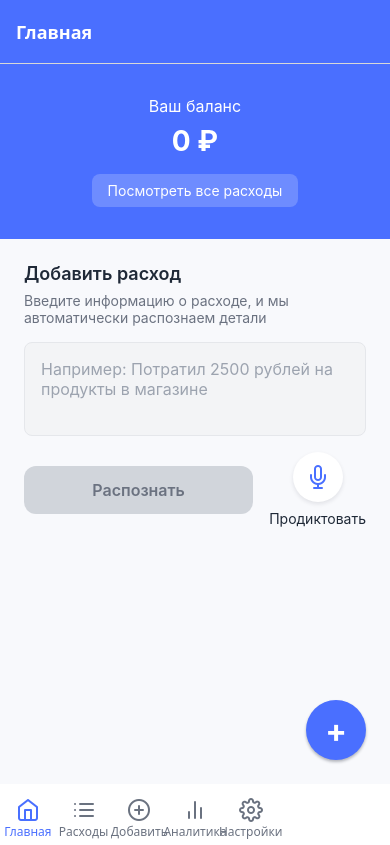
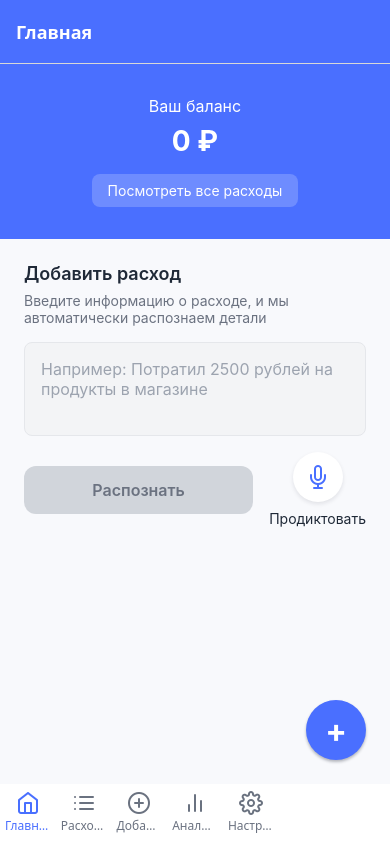
Before and after one commit to ohchillman/FinanceApp, a React Native app: screen / in a window 390 px wide. Built offline with nearby package versions, Linux system fonts and the light colour scheme.

Commit message:
Simplify tab bar and fix icon alignment with platform-specific adjustments

```diff
--- a/src/navigation/AppNavigator.js
+++ b/src/navigation/AppNavigator.js
@@ -1,5 +1,5 @@
 import React from 'react';
-import { View, Text, Image, StyleSheet, Dimensions } from 'react-native';
+import { Image, StyleSheet, Platform } from 'react-native';
 import { createBottomTabNavigator } from '@react-navigation/bottom-tabs';
 import { createStackNavigator } from '@react-navigation/stack';
 import { useSafeAreaInsets } from 'react-native-safe-area-context';
@@ -140,73 +140,43 @@ const SettingsStack = () => (
   </Stack.Navigator>
 );
 
-// Компонент для таба с точным позиционированием
-const CustomTabBarItem = ({ label, icon, isFocused, onPress, color }) => {
-  return (
-    <View style={styles.tabItem}>
-      <View style={styles.iconWrapper}>
-        <Image
-          source={icon}
-          style={[styles.tabIcon, { tintColor: color }]}
-          resizeMode="contain"
-        />
-      </View>
-      <Text style={[styles.tabLabel, { color }]}>{label}</Text>
-    </View>
-  );
-};
-
 // Основной навигатор приложения
 const AppNavigator = () => {
   const insets = useSafeAreaInsets();
 
   return (
     <Tab.Navigator
-      screenOptions={({ route }) => ({
+      initialRouteName="HomeTab"
+      screenOptions={{
         tabBarActiveTintColor: COLORS.PRIMARY,
         tabBarInactiveTintColor: COLORS.GRAY_500,
         tabBarStyle: {
           backgroundColor: COLORS.SURFACE,
           borderTopWidth: 0,
-          elevation: 0,
-          shadowOpacity: 0,
           height: 60 + insets.bottom,
-          paddingBottom: insets.bottom,
-          display: 'flex',
-          flexDirection: 'row',
-          justifyContent: 'space-around',
-          alignItems: 'center',
-          paddingHorizontal: 0,
-        },
-        tabBarShowLabel: true,
-        tabBarLabelPosition: 'below-icon',
-        tabBarLabelStyle: {
-          fontSize: 12,
-          lineHeight: 16,
-          marginTop: 0,
-          paddingTop: 0,
-        },
-        tabBarItemStyle: {
-          flex: 1,
-          height: '100%',
-          alignItems: 'center',
-          justifyContent: 'center',
-          paddingTop: 8,
           paddingBottom: insets.bottom,
         },
         headerShown: false,
-      })}
+        tabBarIconStyle: {
+          marginTop: Platform.OS === 'ios' ? 5 : 0,
+        },
+        tabBarLabelStyle: {
+          fontSize: 12,
+          marginBottom: Platform.OS === 'ios' ? 0 : 5,
+        },
+        tabBarShowLabel: true,
+        tabBarAllowFontScaling: false,
+      }}
     >
       <Tab.Screen
         name="HomeTab"
         component={HomeStack}
         options={{
           tabBarLabel: 'Главная',
-          tabBarIcon: ({ color, focused }) => (
+          tabBarIcon: ({ color, size }) => (
             <Image
               source={require('../../assets/icons/home.png')}
               style={[styles.tabIcon, { tintColor: color }]}
-              resizeMode="contain"
             />
           ),
         }}
@@ -216,11 +186,10 @@ const AppNavigator = () => {
         component={ExpensesListStack}
         options={{
           tabBarLabel: 'Расходы',
-          tabBarIcon: ({ color, focused }) => (
+          tabBarIcon: ({ color, size }) => (
             <Image
               source={require('../../assets/icons/list.png')}
               style={[styles.tabIcon, { tintColor: color }]}
-              resizeMode="contain"
             />
           ),
         }}
@@ -230,11 +199,10 @@ const AppNavigator = () => {
         component={AddExpenseStack}
         options={{
           tabBarLabel: 'Добавить',
-          tabBarIcon: ({ color, focused }) => (
+          tabBarIcon: ({ color, size }) => (
             <Image
               source={require('../../assets/icons/plus.png')}
               style={[styles.tabIcon, { tintColor: color }]}
-              resizeMode="contain"
             />
           ),
         }}
@@ -244,11 +212,10 @@ const AppNavigator = () => {
         component={AnalyticsStack}
         options={{
           tabBarLabel: 'Аналитика',
-          tabBarIcon: ({ color, focused }) => (
+          tabBarIcon: ({ color, size }) => (
             <Image
               source={require('../../assets/icons/chart.png')}
               style={[styles.tabIcon, { tintColor: color }]}
-              resizeMode="contain"
             />
           ),
         }}
@@ -258,11 +225,10 @@ const AppNavigator = () => {
         component={SettingsStack}
         options={{
           tabBarLabel: 'Настройки',
-          tabBarIcon: ({ color, focused }) => (
+          tabBarIcon: ({ color, size }) => (
             <Image
               source={require('../../assets/icons/settings.png')}
               style={[styles.tabIcon, { tintColor: color }]}
-              resizeMode="contain"
             />
           ),
         }}
@@ -288,25 +254,9 @@ const AppNavigator = () => {
 };
 
 const styles = StyleSheet.create({
-  tabItem: {
-    flex: 1,
-    alignItems: 'center',
-    justifyContent: 'center',
-  },
-  iconWrapper: {
-    width: 24,
-    height: 24,
-    alignItems: 'center',
-    justifyContent: 'center',
-    marginBottom: 4,
-  },
   tabIcon: {
     width: 24,
     height: 24,
-  },
-  tabLabel: {
-    fontSize: 12,
-    textAlign: 'center',
   }
 });
 
```
